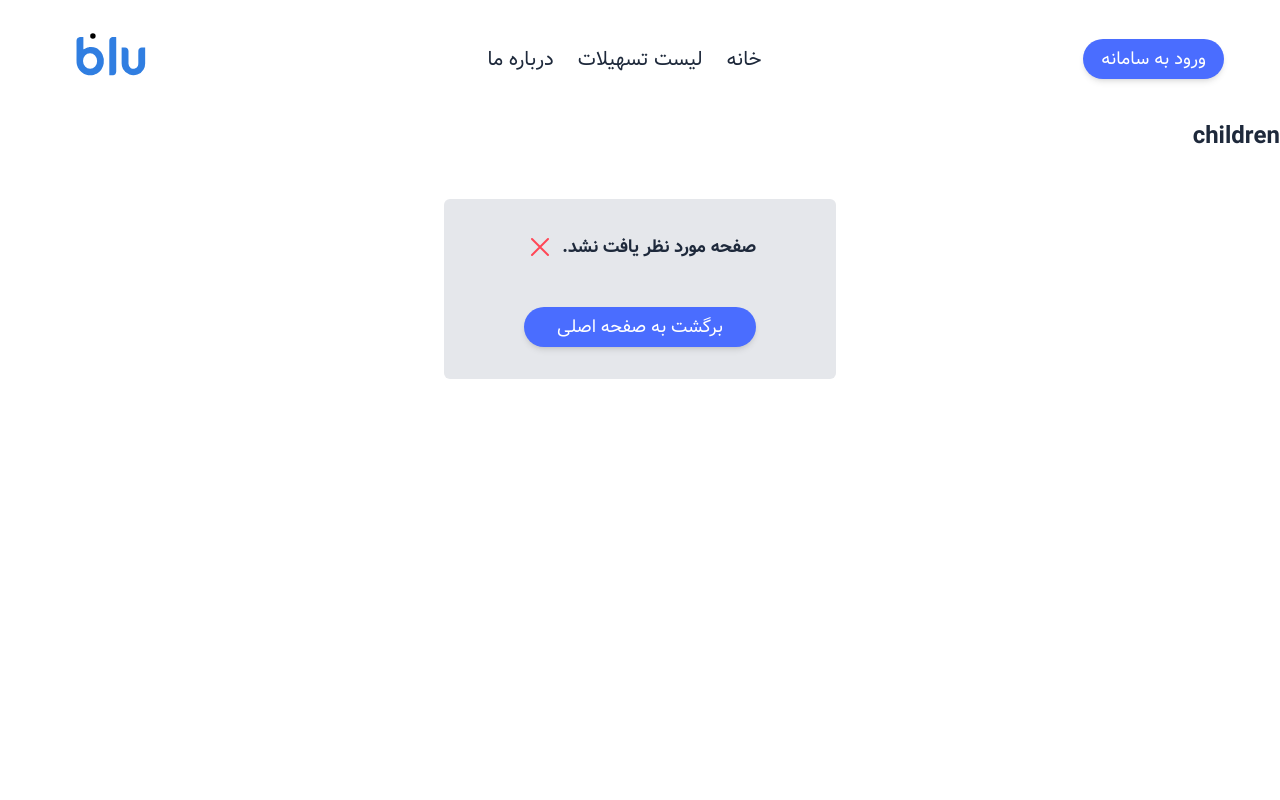
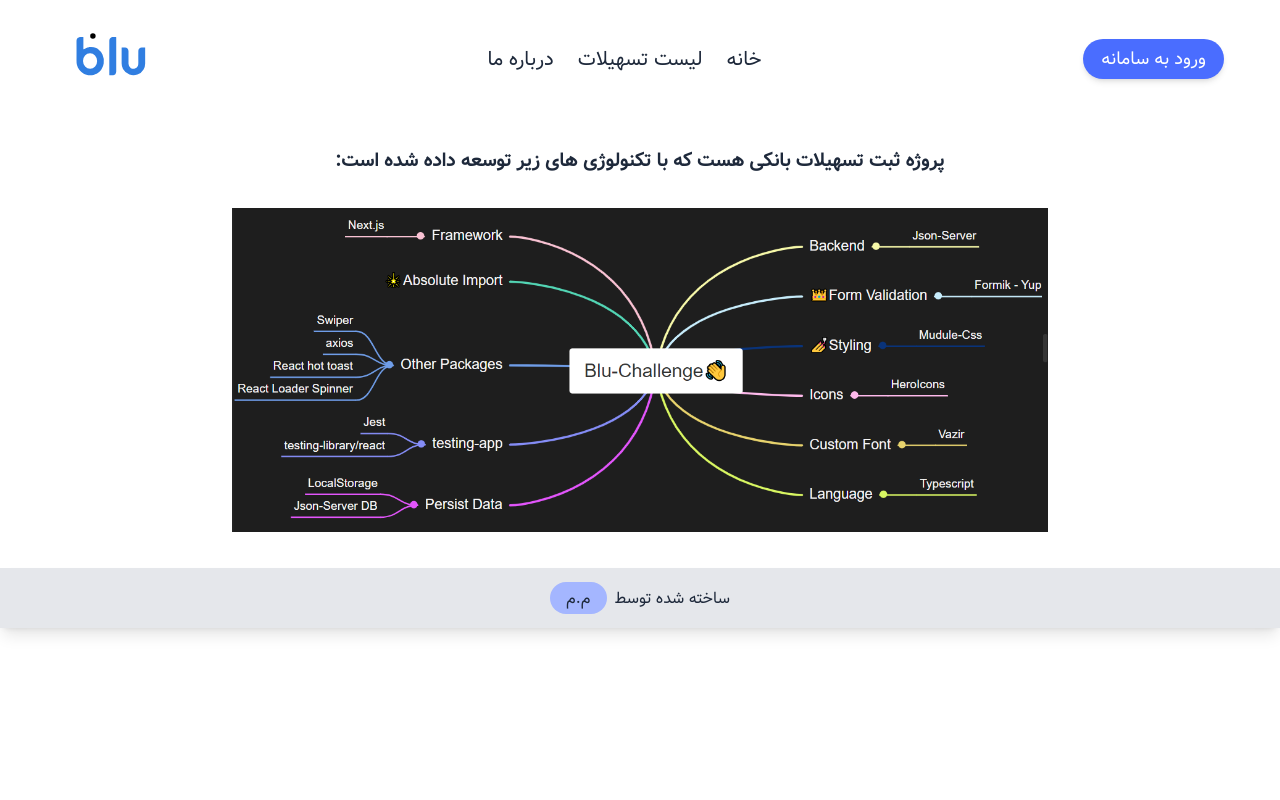
Before and after one commit to masoumehmohebbi/Blu-Challenge, a Next.js app: page /about in a window 1280 px wide. Before the commit this address had no page. Shown: the top 800 px of the page. Built offline with nearby package versions, Linux system fonts and the light colour scheme.

Commit message:
✨ feat: Added About-Us Route

```diff
--- /dev/null
+++ b/src/app/about/aboutUs.module.css
@@ -0,0 +1,24 @@
+.container {
+  padding: 1.5rem;
+  display: flex;
+  flex-direction: column;
+  margin: 0rem auto;
+  gap: 1rem 0rem;
+}
+
+@media (min-width: 640px) {
+  .container {
+    padding: 0.75rem;
+    max-width: 840px;
+    margin-bottom: 1.5rem;
+  }
+  .title {
+    font-size: 1.8rem;
+  }
+}
+.title {
+  padding: 1rem 0rem;
+  font-size: 1.2rem;
+  font-weight: 700;
+  text-align: center;
+}
--- /dev/null
+++ b/src/app/about/page.tsx
@@ -0,0 +1,13 @@
+import styles from "./aboutUs.module.css";
+const AboutUs = () => {
+  return (
+    <div className={styles.container}>
+      <p className={styles.title}>
+        پروژه ثبت تسهیلات بانکی هست که با تکنولوژی های زیر توسعه داده شده است:
+      </p>
+      <img src="/Blue-Challenge-App.PNG" alt="MindMap-Blue-Challenge-App" />
+    </div>
+  );
+};
+
+export default AboutUs;
--- a/src/app/layout.tsx
+++ b/src/app/layout.tsx
@@ -36,7 +36,6 @@ export default function RootLayout({
         <Toaster />
         <div className="wrapper">
           <Header />
-          <h2>children</h2>
           {children}
           <Footer />
         </div>
--- a/src/common/header/Header.tsx
+++ b/src/common/header/Header.tsx
@@ -25,7 +25,7 @@ const Header = () => {
             </Link>
           </li>
           <li>
-            <Link href="">درباره ما</Link>
+            <Link href="/about">درباره ما</Link>
           </li>
         </ul>
         {/* menu logo */}
--- a/src/components/formInput/formInput.module.css
+++ b/src/components/formInput/formInput.module.css
@@ -1,6 +1,4 @@
 .main {
-  display: flex;
-  flex-direction: column;
   display: flex;
   flex-direction: column;
   row-gap: 0.5rem;
--- a/tsconfig.json
+++ b/tsconfig.json
@@ -22,7 +22,8 @@
       "@/components/*": ["src/components/*"],
       "@/common/*": ["src/common/*"],
       "@/types/*": ["src/types/*"],
-      "@/utils/*": ["src/utils/*"]
+      "@/utils/*": ["src/utils/*"],
+      "@/hooks/*": ["src/hooks/*"]
     }
   },
   "include": ["next-env.d.ts", "**/*.ts", "**/*.tsx", ".next/types/**/*.ts"],
```
Also changed, not shown: public/Blue-Challenge-App.PNG (added).
